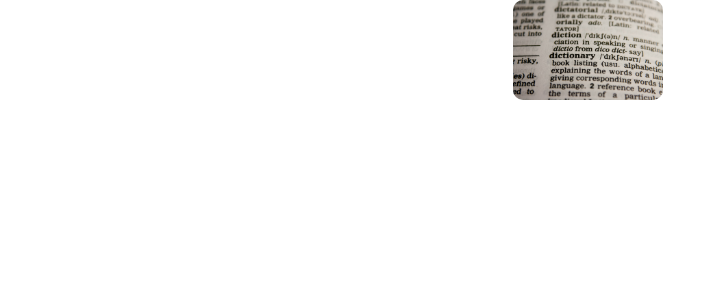
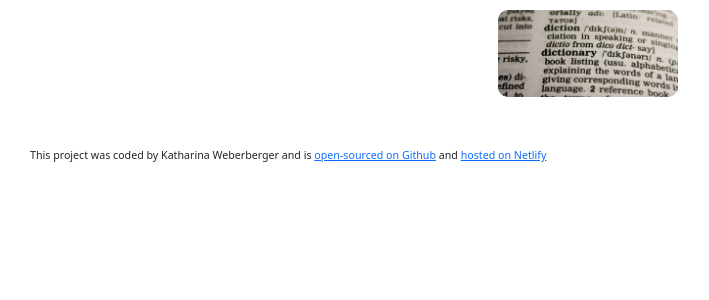
Before and after one commit to katharinaweb/react-dictionary-app-project, a React (Create React App) app: page / in a window 1280 px wide. Shown: the top 300 px of the page, without its empty margins (52-761 px from the left). Built offline with nearby package versions, Linux system fonts and the light colour scheme.

Commit message:
Created footer and wrapped everything in container

```diff
--- a/src/App.css
+++ b/src/App.css
@@ -1,6 +1,15 @@
+.App-header {
+  margin: 10px 0;
+}
+
 .App-image {
-  max-width: 150px;
+  max-width: 180px;
   display: block;
   margin: 0 auto;
   border-radius: 10px;
 }
+
+.App-footer {
+  font-size: 8pt;
+  margin: 50px 0;
+}
--- a/src/App.js
+++ b/src/App.js
@@ -4,6 +4,7 @@ import dictionary from "./dictionary.jpg";
 function App() {
   return (
     <div className="App">
+      <div className="container">
         <header className="App-header">
           <img
             src={dictionary}
@@ -11,6 +12,25 @@ function App() {
             alt="dictionary"
           />
         </header>
+        <footer className="App-footer">
+          This project was coded by Katharina Weberberger and is{" "}
+          <a
+            href="https://github.com/katharinaweb/react-dictionary-app-project"
+            target="_blank"
+            rel="noreferrer"
+          >
+            open-sourced on Github
+          </a>{" "}
+          and{" "}
+          <a
+            href="https://reverent-roentgen-62d65d.netlify.app/"
+            target="blank"
+            rel="noreferrer"
+          >
+            hosted on Netlify
+          </a>
+        </footer>
+      </div>
     </div>
   );
 }
```
Also changed, not shown: src/dictionary.jpg. Lines whose indentation alone changed are shown as unchanged.
